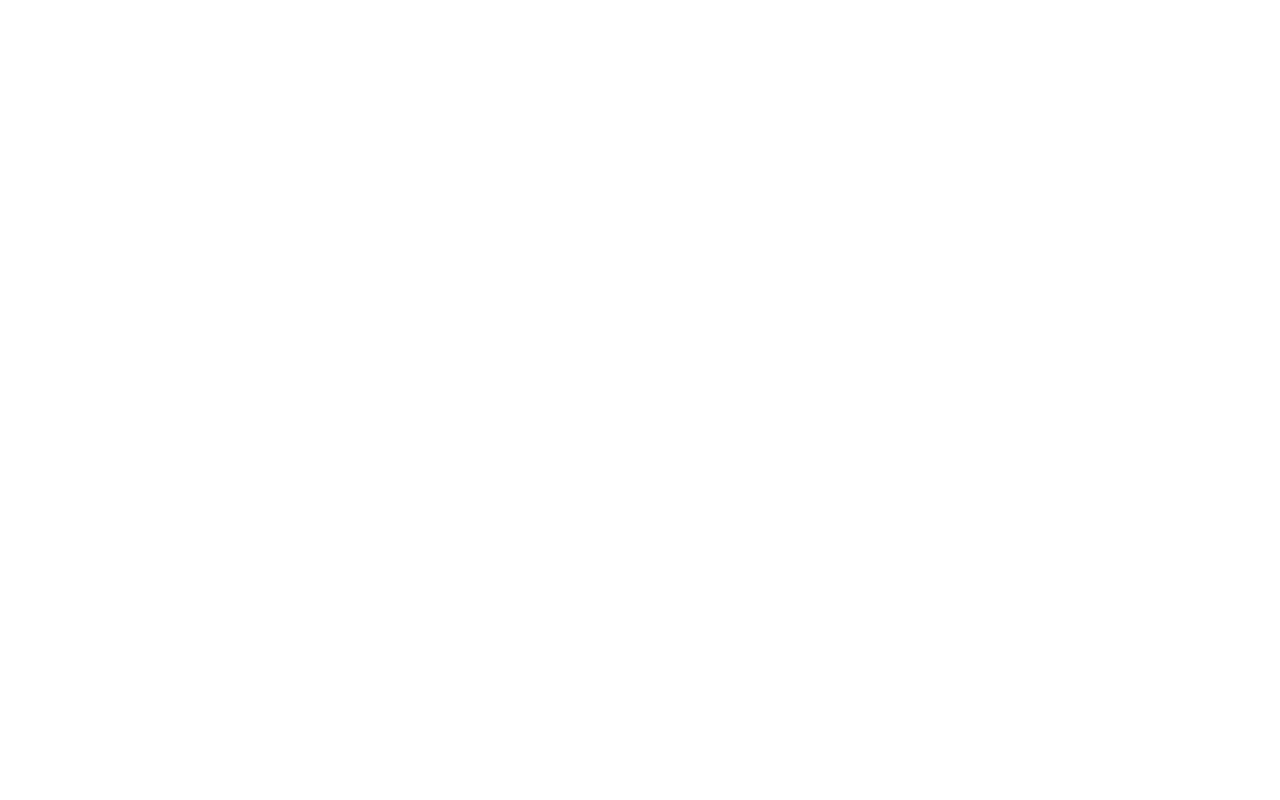
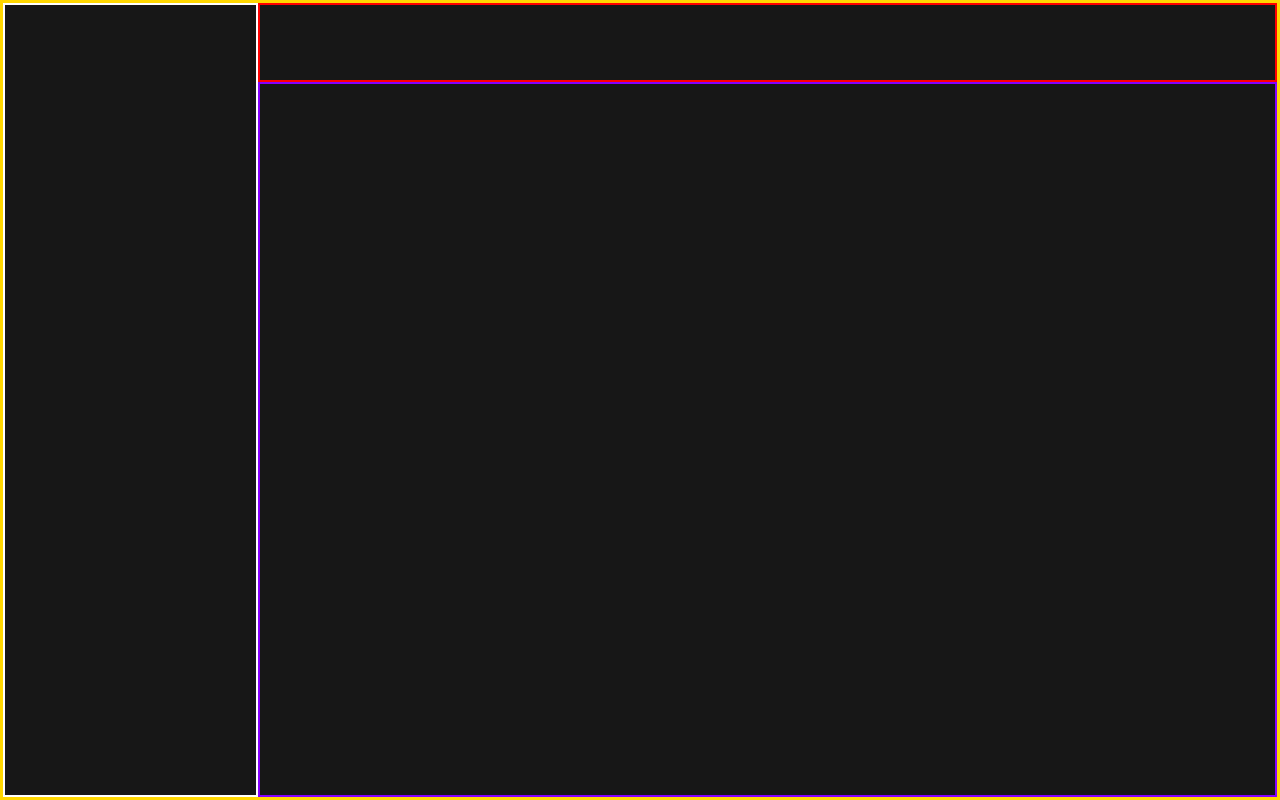
Before and after one commit to merlinymy/dashboard-TOP, a plain HTML site: page index.html in a window 1280 px wide. Drawn offline with Linux system fonts and the light colour scheme.

Commit message:
container layout

```diff
--- a/index.html
+++ b/index.html
@@ -7,6 +7,19 @@
     <link rel="stylesheet" href="style.css">
 </head>
 <body>
+    <div class="container">
+        <div class="side-bar">
 
+        </div>
+        <div class="right-side">
+            <div class="header">
+
+            </div>
+            <div class="content">
+
+            </div>
+        </div>
+
+    </div>
 </body>
 </html>
--- a/style.css
+++ b/style.css
@@ -0,0 +1,31 @@
+* {
+    box-sizing: border-box;
+    margin: 0px;
+    padding: 0px;
+}
+
+.container {
+    display: grid;
+    background-color: rgb(23, 23, 23);
+    border: 3px solid gold;
+    grid-template-columns: 1fr 4fr;
+    height: 100vh;
+}
+
+.side-bar {
+    border: 2px white solid;
+    grid-column: 1 / 2;
+}
+
+.right-side {
+    display: grid;
+    grid-template-rows: 1fr 9fr;
+}
+
+.header {
+    border: 2px rgb(255, 0, 0) solid;
+}
+
+.content {
+    border: 2px rgb(132, 0, 255) solid;
+}
```
